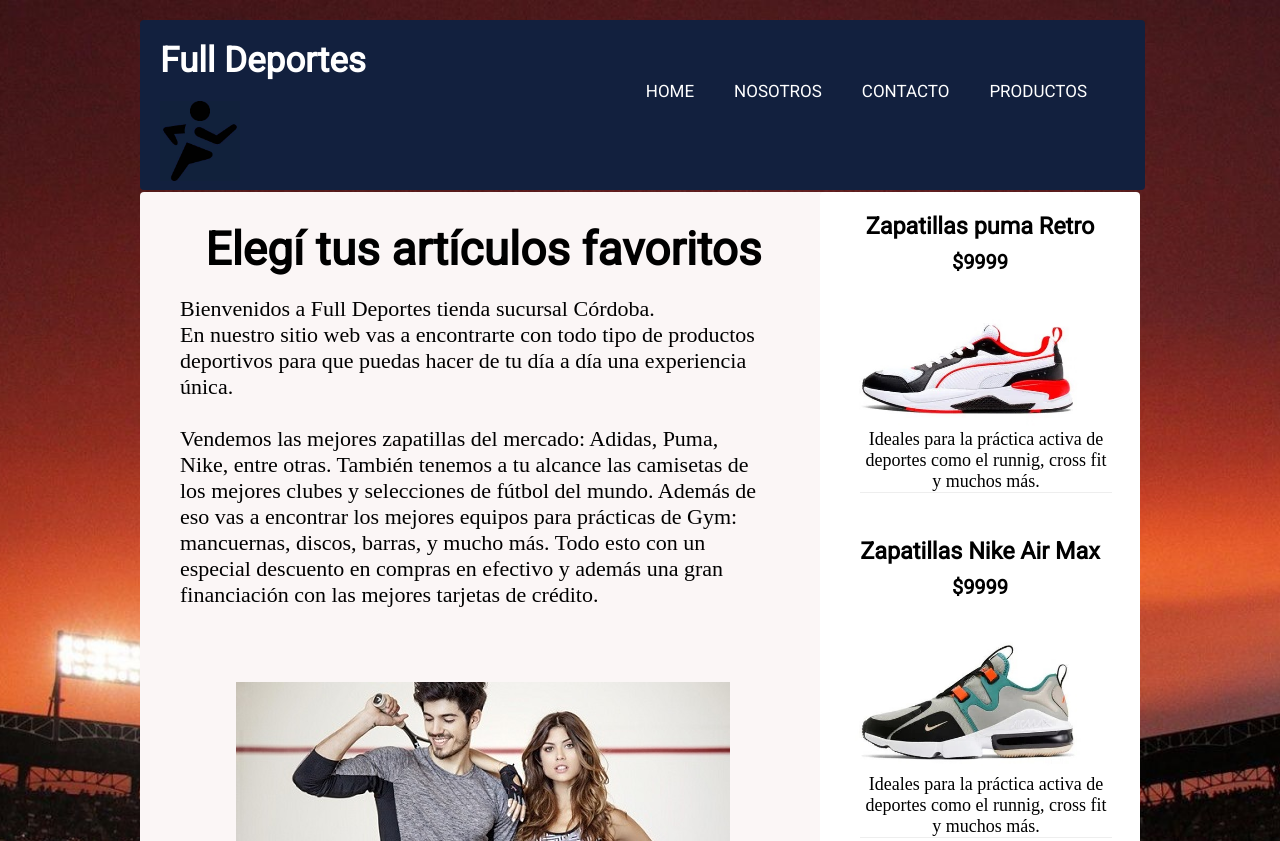
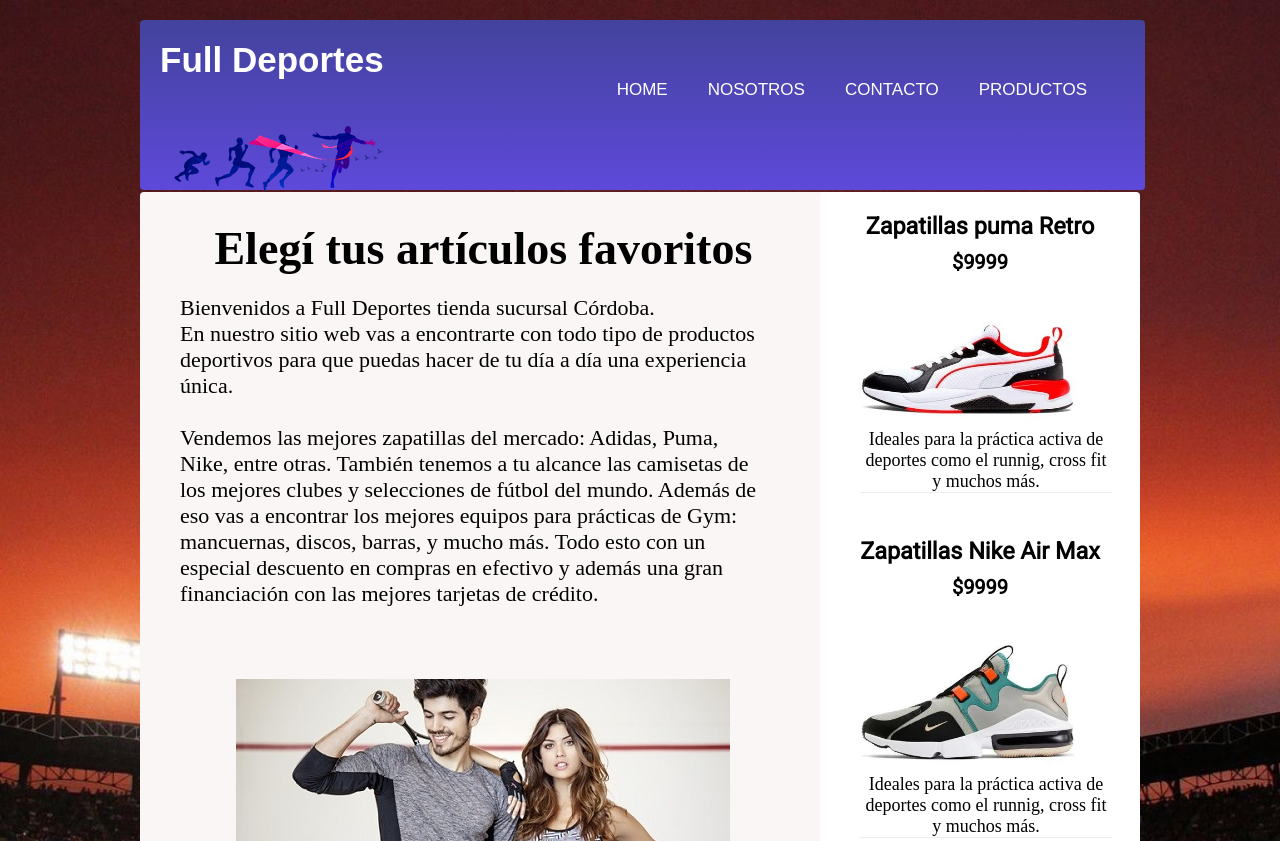
Before and after one commit to guiyogames/deportescba, a plain HTML site: page index.html in a window 1280 px wide. Shown: the top 841 px of the page. Drawn offline with Linux system fonts and the light colour scheme.

Commit message:
hicimos cambios de diseño y colores

```diff
--- a/estilos.css
+++ b/estilos.css
@@ -12,23 +12,24 @@ body {
   font-family: "Roboto", "san-serif";
 }
 
-
 nav ul{
   float: right;
   margin-right: 20px;
+  text-decoration: none;
 }
 
 nav ul li{
   display: inline-block;
   /* line-height: 80px; */
   margin: 0 5px;
-  border-bottom: thin solid #12203e;
+  /* border-bottom: thin solid #546488; */
 
 }
 
 nav ul li a{
   color: white;
   font-size: 17px;
+  font-family: Arial, Helvetica, sans-serif;
   text-transform: uppercase;
   text-decoration: none;
   padding: 7px 13px;
@@ -111,17 +112,15 @@ input:hover[type="submit"]{
 
 
 
-/* Titulo del head */
+/* Titulo del header */
 .full{
   text-align: left;
   font-size: 35px;
-
+  font-family: Arial, Helvetica, sans-serif;
 }
 /* imagen del banner */
 .logo{
- width: 80px;
- height: 80px;
- padding-top: 20px;
+ margin-bottom: 10px;
 
 }
 /* clase del div */
@@ -260,7 +259,7 @@ p{
 .contenedor .header {
   width: 96.5%;
   height: 130px;
-  background: #12203e;
+  background-image: linear-gradient(#43439d, #5e49da);
   color: #fff;
   grid-area: header;
   background-repeat: no-repeat;
@@ -274,6 +273,7 @@ p{
   background-color: rgb(251, 246, 246);
   color: #000;
   font-size: 23px;
+  font-family: 'Times New Roman', Times, serif;
   display: block;
   margin-top: -18px;
   padding-top: 30px;
@@ -318,7 +318,7 @@ align-items: center; */
 }
 
 .contenedor .footer {
-  background: #12203e;
+  background-image: linear-gradient(#43439d, #5e49da);
   color: #fff;
   display: flex;
   text-align: center;
--- a/index.html
+++ b/index.html
@@ -21,7 +21,7 @@
           <h1 class="full">Full Deportes</h1>
 
           <a href="index.html">
-            <img src="imagenes/icono_deporte_azul.jpg" class="logo" />
+            <img src="imagenes/corredor.png" class="logo" />
           </a>
 
           <ul class="ul">
--- a/responsive.css
+++ b/responsive.css
@@ -23,14 +23,14 @@
         display: block;
         line-height: 50px;
         margin: 0 5px;
-        border-bottom: thin solid #12203e;
+        /* border-bottom: thin solid #12203e; */
 
       }
 
       .contenedor .header {
         width: 96.5%;
         height: 170px;
-        background: #12203e;
+        /* background: #12203e; */
         color: #fff;
         grid-area: header;
         background-repeat: no-repeat;
```
Also changed, not shown: contacto.html (+1 -1 lines), nosotros.html (+1 -1 lines), productos.html (+1 -1 lines), imagenes/corredor.png (added).
